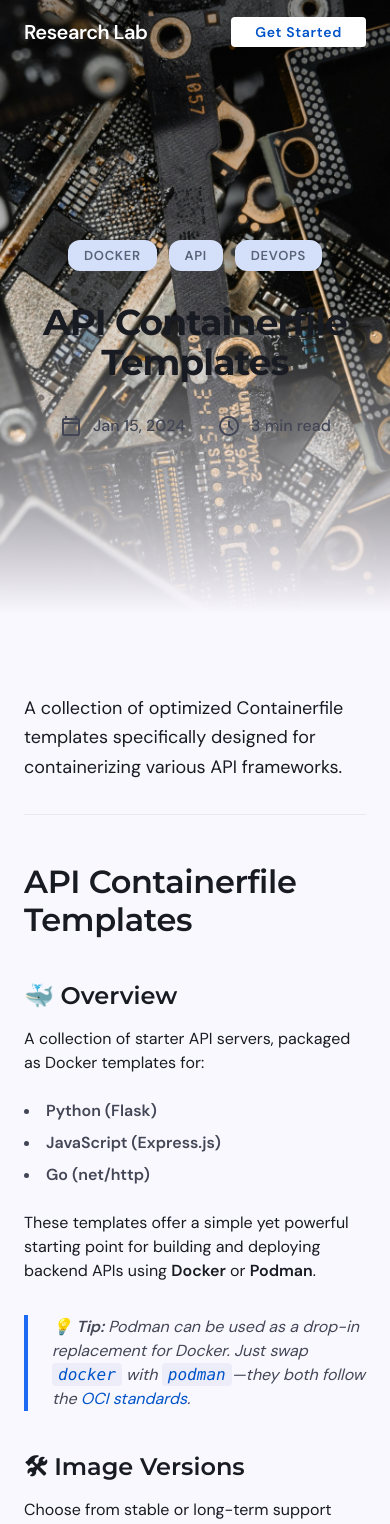
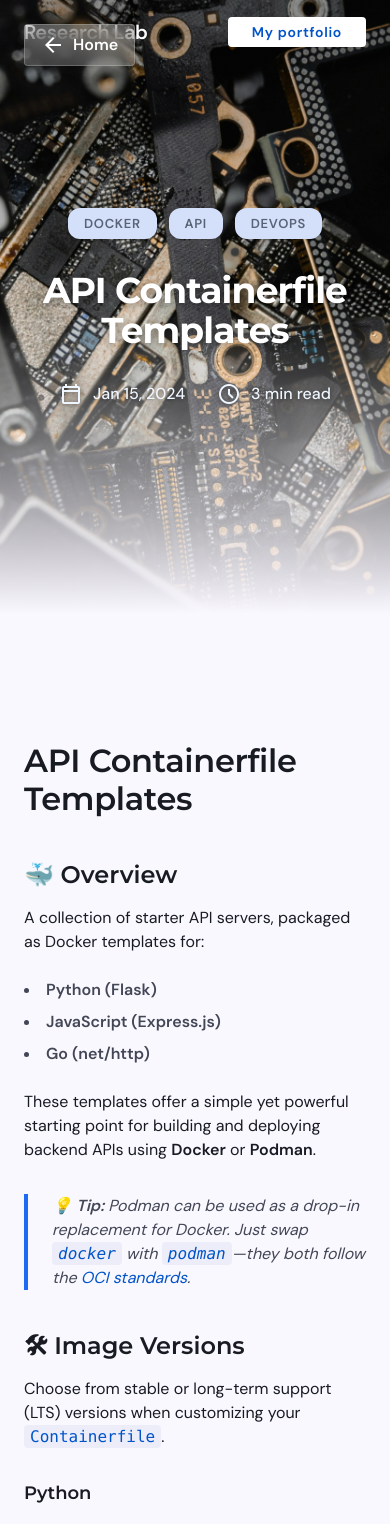
Before and after one commit to petrusjohannesmaas/research-lab, a React (Vite) app: page /post/api-containerfile-templates in a window 390 px wide. Shown: the top 1524 px of the page. Built offline with nearby package versions, Linux system fonts and the light colour scheme.

Commit message:
feat: implement post sorting, view toggling, and code block copy-to-clipboard functionality across home and post pages.

```diff
--- a/src/components/Navbar.tsx
+++ b/src/components/Navbar.tsx
@@ -35,7 +35,7 @@ const Navbar: React.FC = () => {
           </a>
         </div>
         <button className="px-6 py-2 rounded-lg font-label-md text-label-md active:scale-95 transition-all duration-150 bg-white text-primary">
-          Get Started
+          My portfolio
         </button>
       </div>
     </nav>
--- a/src/pages/HomePage.tsx
+++ b/src/pages/HomePage.tsx
@@ -1,10 +1,28 @@
-import React from 'react';
+import React, { useState, useMemo } from 'react';
+import { useNavigate } from 'react-router-dom';
 import { getAllPosts } from '../utils/posts';
 import PostCard from '../components/PostCard';
 import heroImg from '../assets/hero.png';
 
 const HomePage: React.FC = () => {
-  const posts = getAllPosts();
+  const navigate = useNavigate();
+  const allPosts = useMemo(() => getAllPosts(), []);
+  const [viewMode, setViewMode] = useState<'grid' | 'list'>('grid');
+  const [sortOrder, setSortOrder] = useState<'desc' | 'asc'>('desc');
+
+  const sortedPosts = useMemo(() => {
+    return [...allPosts].sort((a, b) => {
+      const dateA = new Date(a.date).getTime();
+      const dateB = new Date(b.date).getTime();
+      return sortOrder === 'desc' ? dateB - dateA : dateA - dateB;
+    });
+  }, [allPosts, sortOrder]);
+
+  const handleReadLatest = () => {
+    if (allPosts.length > 0) {
+      navigate(`/post/${allPosts[0].slug}`);
+    }
+  };
 
   return (
     <div className="flex flex-col min-h-screen">
@@ -19,7 +37,10 @@ const HomePage: React.FC = () => {
               Insights, tutorials, and project logs from a developer perspective. Deep dives into architecture, performance, and clean code.
             </p>
             <div className="pt-stack-md">
-              <button className="bg-white text-primary-container px-8 py-4 rounded-xl font-label-md text-label-md hover:bg-surface-container-lowest transition-colors shadow-lg active:scale-95 duration-150">
+              <button
+                onClick={handleReadLatest}
+                className="bg-white text-primary-container px-8 py-4 rounded-xl font-label-md text-label-md hover:bg-surface-container-lowest transition-colors shadow-lg active:scale-95 duration-150"
+              >
                 Read latest post
               </button>
             </div>
@@ -47,26 +68,37 @@ const HomePage: React.FC = () => {
           <div className="flex items-center gap-4 bg-surface-container p-2 rounded-xl border border-outline-variant">
             {/* View Toggle */}
             <div className="flex bg-surface-container-low rounded-lg p-1 border border-outline-variant/50">
-              <button className="p-2 bg-white text-primary rounded shadow-sm flex items-center justify-center">
+              <button
+                onClick={() => setViewMode('grid')}
+                className={`p-2 rounded shadow-sm flex items-center justify-center transition-all ${viewMode === 'grid' ? 'bg-white text-primary shadow-sm' : 'text-on-surface-variant hover:text-primary'}`}
+              >
                 <span className="material-symbols-outlined">grid_view</span>
               </button>
-              <button className="p-2 text-on-surface-variant hover:text-primary transition-colors flex items-center justify-center">
+              <button
+                onClick={() => setViewMode('list')}
+                className={`p-2 rounded flex items-center justify-center transition-all ${viewMode === 'list' ? 'bg-white text-primary shadow-sm' : 'text-on-surface-variant hover:text-primary'}`}
+              >
                 <span className="material-symbols-outlined">view_list</span>
               </button>
             </div>
             <div className="h-8 w-px bg-outline-variant"></div>
             {/* Sort Button */}
-            <button className="flex items-center gap-2 px-4 py-2 bg-white text-on-surface font-label-md text-label-md rounded-lg border border-outline-variant hover:border-primary transition-all group">
-              Sort by Date
-              <span className="material-symbols-outlined text-[18px] group-hover:translate-y-0.5 transition-transform">arrow_downward</span>
+            <button
+              onClick={() => setSortOrder(prev => prev === 'desc' ? 'asc' : 'desc')}
+              className="flex items-center gap-2 px-4 py-2 bg-white text-on-surface font-label-md text-label-md rounded-lg border border-outline-variant hover:border-primary transition-all group"
+            >
+              {sortOrder === 'desc' ? 'Newest First' : 'Oldest First'}
+              <span className={`material-symbols-outlined text-[18px] transition-transform ${sortOrder === 'asc' ? 'rotate-180' : ''}`}>arrow_downward</span>
             </button>
           </div>
         </div>
 
-        {/* Post Grid */}
-        <div className="grid grid-cols-1 md:grid-cols-2 lg:grid-cols-3 gap-6">
-          {posts.map((post) => (
-            <PostCard key={post.slug} post={post} />
+        {/* Post Grid/List */}
+        <div className={viewMode === 'grid' ? "grid grid-cols-1 md:grid-cols-2 lg:grid-cols-3 gap-6" : "flex flex-col gap-4"}>
+          {sortedPosts.map((post) => (
+            <div key={post.slug} className={viewMode === 'list' ? 'w-full' : ''}>
+              <PostCard post={post} />
+            </div>
           ))}
         </div>
       </main>
--- a/src/pages/PostPage.tsx
+++ b/src/pages/PostPage.tsx
@@ -19,9 +19,20 @@ const PostPage: React.FC = () => {
   const readingTime = Math.ceil(post.content.split(' ').length / 200);
 
   return (
-    <div className="flex flex-col min-h-screen">
+    <div className="flex flex-col min-h-screen relative">
+      {/* Go Home Button */}
+      <div className="absolute top-6 left-6 z-50">
+        <Link
+          to="/"
+          className="flex items-center gap-2 bg-white/20 hover:bg-white/30 text-white px-4 py-2 rounded-lg backdrop-blur-md border border-white/20 transition-all active:scale-95 group font-semibold shadow-lg"
+        >
+          <span className="material-symbols-outlined text-[20px] group-hover:-translate-x-1 transition-transform">arrow_back</span>
+          Home
+        </Link>
+      </div>
+
       {/* Post Hero Section */}
-      <header className="relative w-full h-[614px] min-h-[500px] flex items-center justify-center pt-16 overflow-hidden">
+      <header className="relative w-full h-[614px] min-h-[500px] flex items-center justify-center overflow-hidden">
         <img
           className="absolute inset-0 w-full h-full object-cover"
           src={headerImage}
@@ -33,16 +44,16 @@ const PostPage: React.FC = () => {
             {post.tags.map((tag) => (
               <span
                 key={tag}
-                className="bg-secondary-container text-on-secondary-container px-4 py-1.5 rounded-full font-bold text-[13px] tracking-wider uppercase"
+                className="bg-secondary-container text-on-secondary-container px-4 py-1.5 rounded-full font-bold text-[13px] tracking-wider uppercase shadow-sm"
               >
                 {tag}
               </span>
             ))}
           </div>
-          <h1 className="font-display-lg text-4xl md:text-5xl lg:text-6xl font-bold text-on-surface max-w-5xl mx-auto mb-8 tracking-tight leading-[1.1]">
+          <h1 className="font-display-lg text-4xl md:text-5xl lg:text-6xl font-bold text-white max-w-5xl mx-auto mb-8 tracking-tight leading-[1.1] [text-shadow:_0_2px_10px_rgb(0_0_0_/_40%)]">
             {post.title}
           </h1>
-          <div className="flex items-center justify-center gap-8 text-on-surface-variant font-medium text-base">
+          <div className="flex items-center justify-center gap-8 text-blue-50 font-medium text-base [text-shadow:_0_1px_4px_rgb(0_0_0_/_40%)]">
             <div className="flex items-center gap-2.5">
               <span className="material-symbols-outlined text-[20px]">calendar_today</span>
               <span>{new Date(post.date).toLocaleDateString('en-US', { month: 'short', day: 'numeric', year: 'numeric' })}</span>
@@ -60,13 +71,50 @@ const PostPage: React.FC = () => {
         <div className="grid grid-cols-1 lg:grid-cols-12 gap-gutter">
           {/* Left Column: Main Content */}
           <article className="lg:col-span-8">
-            <div className="font-body-lg text-body-lg text-on-surface mb-stack-lg leading-relaxed">
-              {post.description}
-            </div>
-            <div className="w-full h-px bg-outline-variant/30 my-stack-lg"></div>
+            <div className="markdown-content">
+              <ReactMarkdown
+                remarkPlugins={[remarkGfm]}
+                components={{
+                  code({ node, inline, className, children, ...props }: any) {
+                    const match = /language-(\w+)/.exec(className || '');
+                    const content = String(children).replace(/\n$/, '');
 
-            <div className="markdown-content">
-              <ReactMarkdown remarkPlugins={[remarkGfm]}>{post.content}</ReactMarkdown>
+                    if (!inline && match) {
+                      return (
+                        <div className="relative group">
+                          <div className="absolute right-4 top-4 opacity-0 group-hover:opacity-100 transition-opacity z-10">
+                            <button
+                              onClick={(e) => {
+                                e.preventDefault();
+                                e.stopPropagation();
+                                navigator.clipboard.writeText(content);
+                                const btn = e.currentTarget;
+                                const originalHtml = btn.innerHTML;
+                                btn.innerHTML = '<span class="material-symbols-outlined text-[18px]">check</span>';
+                                btn.classList.add('bg-green-500/20', 'text-green-600');
+                                setTimeout(() => {
+                                  btn.innerHTML = originalHtml;
+                                  btn.classList.remove('bg-green-500/20', 'text-green-600');
+                                }, 2000);
+                              }}
+                              className="bg-slate-900/10 hover:bg-slate-900/20 text-slate-900 p-2 rounded-lg backdrop-blur-md border border-slate-900/10 transition-all active:scale-95 flex items-center justify-center"
+                              title="Copy to clipboard"
+                            >
+                              <span className="material-symbols-outlined text-[18px]">content_copy</span>
+                            </button>
+                          </div>
+                          <code className={className} {...props}>
+                            {children}
+                          </code>
+                        </div>
+                      );
+                    }
+                    return <code className={className} {...props}>{children}</code>;
+                  }
+                }}
+              >
+                {post.content}
+              </ReactMarkdown>
             </div>
           </article>
 
```
